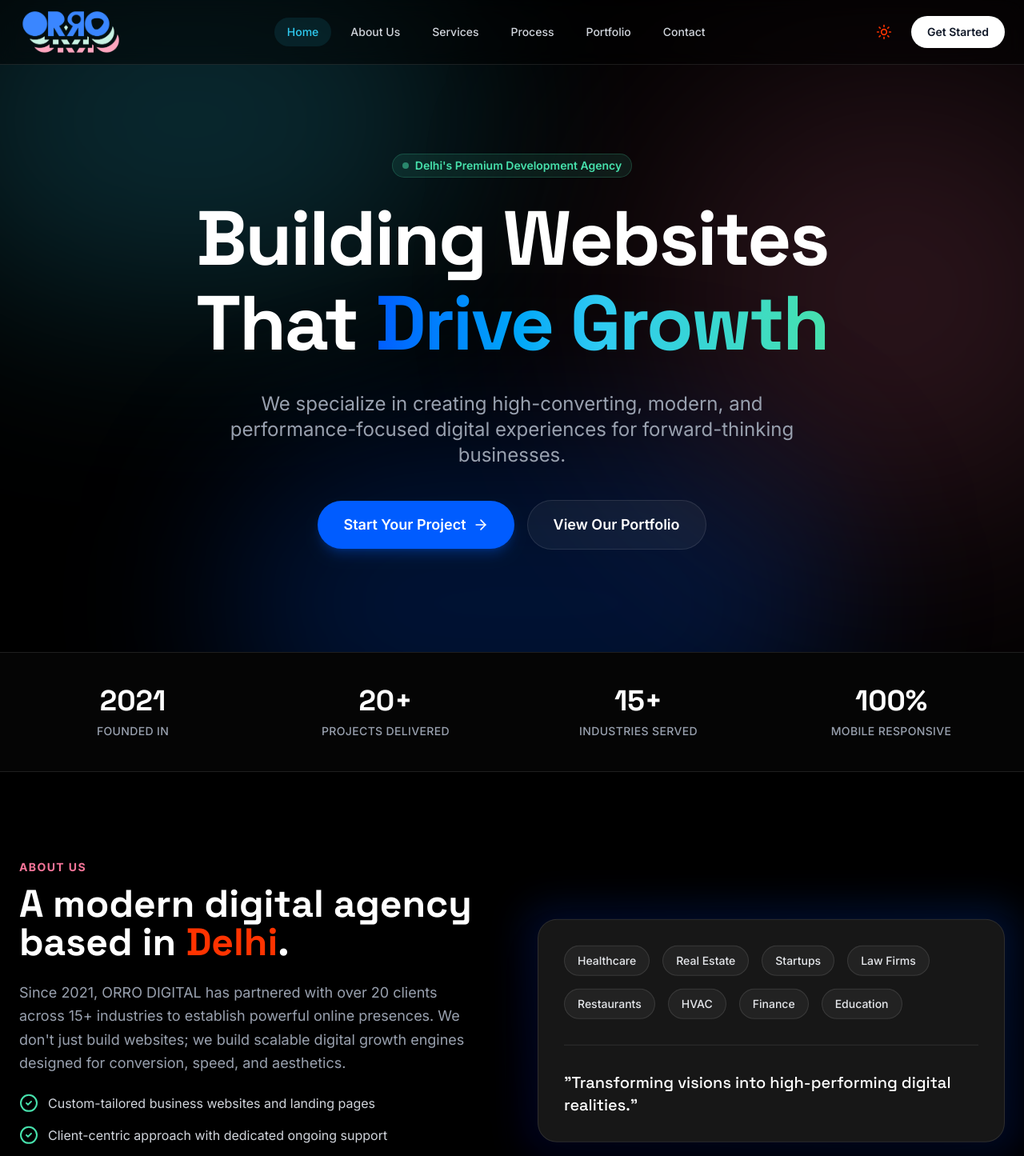
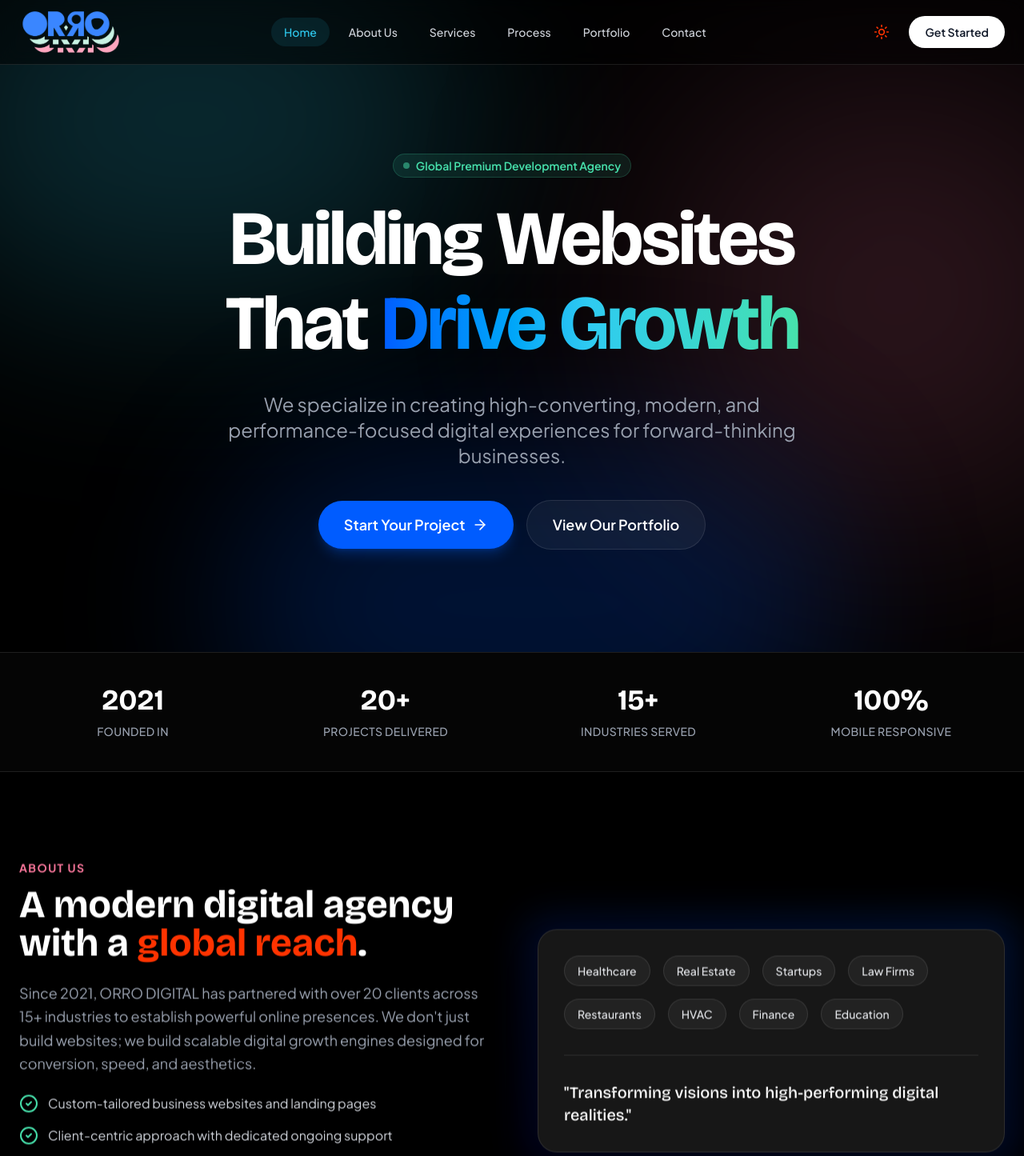
Before and after one commit to Mohit0625/orr-demo3, a React (Vite) app: page / in a window 1280 px wide. Shown: the top 1445 px of the page at 80% size. Built offline with nearby package versions, Linux system fonts and the light colour scheme.

Commit message:
refactor: update brand identity and optimize performance
- Update typography to Bricolage Grotesque and Plus Jakarta Sans
- Refresh brand positioning in Footer
- Optimize scroll event handling with requestAnimationFrame
- Improve animation performance using will-change-transform

```diff
--- a/src/components/Footer.tsx
+++ b/src/components/Footer.tsx
@@ -24,7 +24,7 @@ export default function Footer() {
               <img src={logo} alt="ORRO DIGITAL" className="h-15 w-auto object-contain" />
             </div>
             <p className="text-gray-500 dark:text-gray-400 max-w-sm">
-              Building Websites That Drive Growth. A premium website development agency rooted in Delhi, pushing the boundaries of digital experiences.
+              Building Websites That Drive Growth. A premium global development agency partnering with forward-thinking businesses worldwide to push the boundaries of digital experiences.
             </p>
           </div>
           <div>
--- a/src/components/Navigation.tsx
+++ b/src/components/Navigation.tsx
@@ -24,7 +24,11 @@ export default function Navigation({ isDark, toggleTheme }: NavigationProps) {
 
     const sections = ['home', 'aboutus', 'services', 'process', 'portfolio', 'contact'];
 
+    let ticking = false;
+
     const handleScroll = () => {
+      if (!ticking) {
+        window.requestAnimationFrame(() => {
           let maxSection = 'home';
           let maxPercent = 0;
           const viewportHeight = window.innerHeight;
@@ -48,11 +52,15 @@ export default function Navigation({ isDark, toggleTheme }: NavigationProps) {
           if (maxPercent > 0.25) {
             setActiveSection(maxSection);
           }
+          ticking = false;
+        });
+        ticking = true;
+      }
     };
 
     handleScroll();
     window.addEventListener('scroll', handleScroll, { passive: true });
-    window.addEventListener('resize', handleScroll);
+    window.addEventListener('resize', handleScroll, { passive: true });
 
     return () => {
       window.removeEventListener('scroll', handleScroll);
--- a/src/index.css
+++ b/src/index.css
@@ -1,11 +1,11 @@
-@import url('https://fonts.googleapis.com/css2?family=Inter:wght@400;500;600;700&family=Space+Grotesk:wght@500;600;700&display=swap');
+@import url('https://fonts.googleapis.com/css2?family=Bricolage+Grotesque:opsz,wght@12..96,200..800&family=Plus+Jakarta+Sans:ital,wght@0,300..800;1,300..800&display=swap');
 @import "tailwindcss";
 
 @custom-variant dark (&:is(.dark *));
 
 @theme {
-  --font-sans: "Inter", ui-sans-serif, system-ui, sans-serif;
-  --font-display: "Space Grotesk", ui-sans-serif, system-ui, sans-serif;
+  --font-sans: "Plus Jakarta Sans", ui-sans-serif, system-ui, sans-serif;
+  --font-display: "Bricolage Grotesque", ui-sans-serif, system-ui, sans-serif;
 
   --color-brand-deep-blue: #000F9F;
   --color-brand-mint: #47E1AC;
--- a/src/pages/Home.tsx
+++ b/src/pages/Home.tsx
@@ -15,7 +15,7 @@ function ParallaxSection({ children, id, className = '' }: { children: React.Rea
 
   return (
     <section id={id} ref={ref} className={`py-24 overflow-hidden ${className}`}>
-      <motion.div style={{ y }} className="max-w-7xl mx-auto px-6">
+      <motion.div style={{ y }} className="max-w-7xl mx-auto px-6 will-change-transform">
         {children}
       </motion.div>
     </section>
@@ -53,17 +53,17 @@ export default function Home() {
           <motion.div
             animate={{ x: [0, 50, 0], y: [0, 30, 0], scale: [1, 1.1, 1] }}
             transition={{ duration: 15, repeat: Infinity, ease: "linear" }}
-            className="absolute -top-[10%] -left-[10%] w-[50%] h-[50%] rounded-full bg-brand-cyan/20 blur-[120px]"
+            className="absolute -top-[10%] -left-[10%] w-[50%] h-[50%] rounded-full bg-brand-cyan/20 blur-[120px] will-change-transform"
           />
           <motion.div
             animate={{ x: [0, -40, 0], y: [0, -50, 0], scale: [1, 1.2, 1] }}
             transition={{ duration: 18, repeat: Infinity, ease: "linear" }}
-            className="absolute top-[20%] -right-[10%] w-[40%] h-[60%] rounded-full bg-brand-pink/20 blur-[120px]"
+            className="absolute top-[20%] -right-[10%] w-[40%] h-[60%] rounded-full bg-brand-pink/20 blur-[120px] will-change-transform"
           />
           <motion.div
             animate={{ x: [0, 30, 0], y: [0, -30, 0] }}
             transition={{ duration: 20, repeat: Infinity, ease: "linear" }}
-            className="absolute -bottom-[20%] left-[20%] w-[60%] h-[50%] rounded-full bg-brand-blue/20 blur-[100px]"
+            className="absolute -bottom-[20%] left-[20%] w-[60%] h-[50%] rounded-full bg-brand-blue/20 blur-[100px] will-change-transform"
           />
         </div>
 
@@ -74,7 +74,7 @@ export default function Home() {
               className="inline-flex items-center gap-2 px-3 py-1 rounded-full bg-brand-mint/10 text-brand-mint text-sm font-semibold mb-6 border border-brand-mint/20"
             >
               <div className="w-2 h-2 rounded-full bg-brand-mint animate-pulse" />
-              Delhi's Premium Development Agency
+              Global Premium Development Agency
             </motion.div>
 
             <motion.h1
@@ -132,7 +132,7 @@ export default function Home() {
           <div>
             <h2 className="text-sm font-bold tracking-widest text-brand-pink uppercase mb-3">About Us</h2>
             <h3 className="font-display text-4xl md:text-5xl font-bold mb-6 text-gray-900 dark:text-white">
-              A modern digital agency based in <span className="text-brand-orange">Delhi</span>.
+              A modern digital agency with a <span className="text-brand-orange">global reach</span>.
             </h3>
             <p className="text-lg text-gray-600 dark:text-gray-400 mb-6 leading-relaxed">
               Since 2021, ORRO DIGITAL has partnered with over 20 clients across 15+ industries to establish powerful online presences. We don't just build websites; we build scalable digital growth engines designed for conversion, speed, and aesthetics.
@@ -141,7 +141,7 @@ export default function Home() {
               {[
                 'Custom-tailored business websites and landing pages',
                 'Client-centric approach with dedicated ongoing support',
-                'Focus on local brands, startups, and established SMEs'
+                'Focus on international brands, global startups, and fast-growing businesses'
               ].map((item, i) => (
                 <li key={i} className="flex items-start gap-3">
                   <CheckCircle2 className="w-6 h-6 text-brand-mint shrink-0" />
@@ -378,7 +378,7 @@ export default function Home() {
 
             <div className="relative z-10 flex-1 text-white">
               <h2 className="font-display text-4xl md:text-5xl font-bold mb-6">Ready to accelerate your growth?</h2>
-              <p className="text-lg text-gray-400 mb-8 max-w-md">Contact our Delhi headquarters today. Let's discuss your project goals and discover how we can elevate your digital presence.</p>
+              <p className="text-lg text-gray-400 mb-8 max-w-md">Get in touch with us today. Let's discuss your project goals and discover how we can elevate your global digital presence.</p>
               <div className="space-y-4">
                 <div className="flex items-center gap-4">
                   <div className="w-12 h-12 rounded-full bg-white/10 flex items-center justify-center">
@@ -386,7 +386,7 @@ export default function Home() {
                   </div>
                   <div>
                     <div className="text-sm text-gray-400">Headquarters</div>
-                    <div className="font-medium">Delhi, India</div>
+                    <div className="font-medium">Delhi, India (Global Delivery)</div>
                   </div>
                 </div>
               </div>
```
Lines whose indentation alone changed are shown as unchanged.
